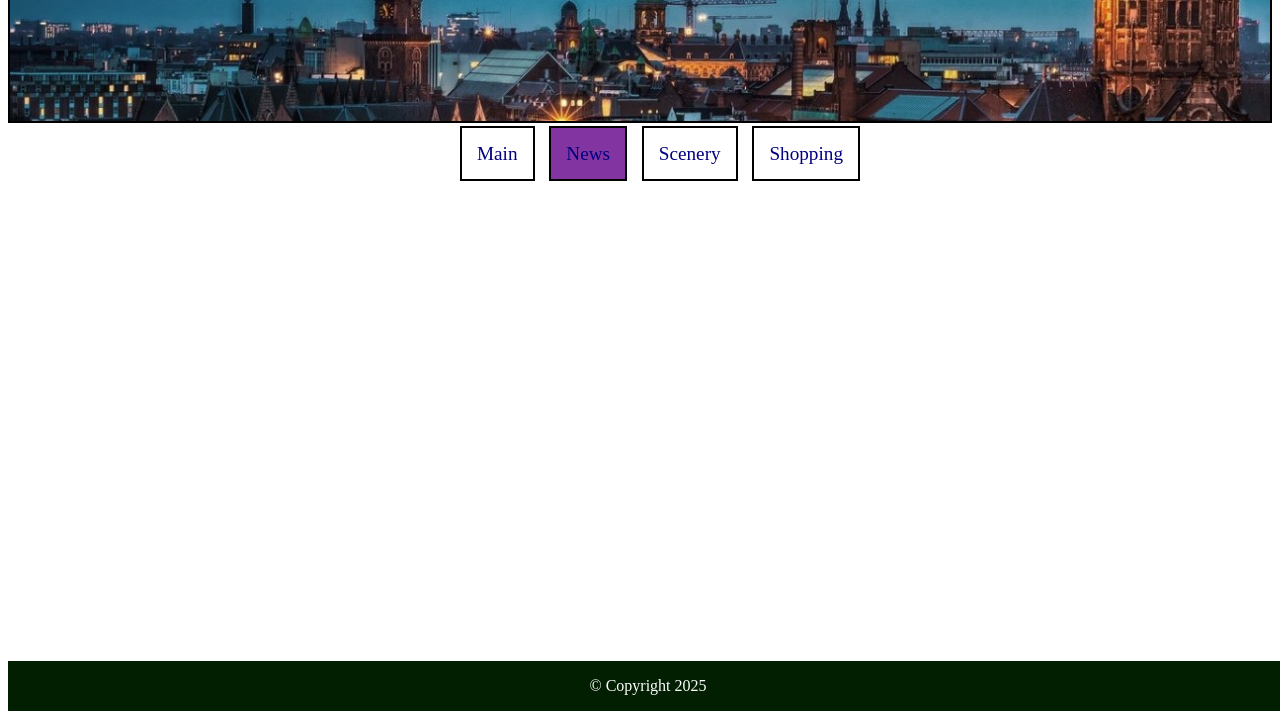
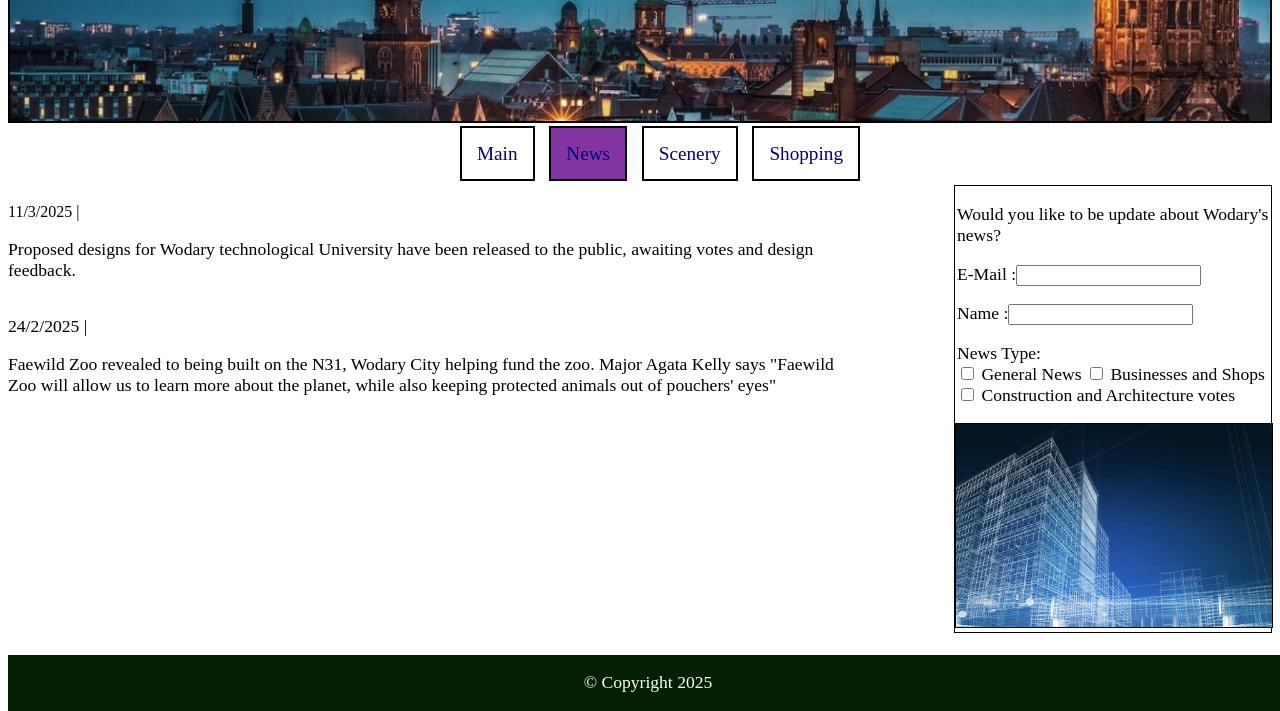
Before and after one commit to NiaNowak/WodaryWebsite, a plain HTML site: page news.html in a window 1280 px wide. Shown: the part 89-800 px from the top of the page. Drawn offline with Linux system fonts and the light colour scheme.

Commit message:
Major Update 1

```diff
--- a/news.html
+++ b/news.html
@@ -21,7 +21,33 @@
                 <li><a href="shops.html">Shopping</a></li>
             </ul>
         </nav>
+        <main>
+          <section style="float:left">
+               <p></p> 11/3/2025 |</p>
+               <p> Proposed designs for Wodary technological University have been released to the public, awaiting votes and design feedback. </p>
+          </section>
+          <section style="float:left">
+              <p> 24/2/2025 |</p>
+              <p> Faewild Zoo revealed to being built on the N31, Wodary City helping fund the zoo. Major Agata Kelly says "Faewild Zoo will allow
+            us to learn more about the planet, while also keeping protected animals out of pouchers' eyes"</p>
+          </section>
+        </main>
+        <aside style="width:25%">
+            <p> Would you like to be update about Wodary's news?</p>
+            <p>E-Mail :<input type="text"></p>
+            <p>Name :<input type="text"></p>
+            <p> News Type: <br>
+            <input type="checkbox" name="General" value="General">
+            <label for="General">General News</label>
+            <input type="checkbox" name="Business" value="Business">
+            <label for="Business">Businesses and Shops</label> <br>
+            <input type="checkbox" name="Construction" value="Construction">
+            <label for="Construction">Construction and Architecture votes</label>
+            </p>
 
+            <img style="border:1px solid black" height="50%" width="100%" src="images/blueprint.png" alt="Blueprints">
+
+        </aside>
         <footer>
             <p>&copy; Copyright 2025</p>
         </footer>
--- a/stylesheet/stylesheet.CSS
+++ b/stylesheet/stylesheet.CSS
@@ -1,3 +1,6 @@
+p{
+    font-size:1.1em;
+}
 header{
     background-image:url(../images/skyline.png);
     background-repeat:no-repeat;
@@ -42,6 +45,9 @@ aside{
     width:33%;
     float: right;
 }
+aside p{
+    margin-left:2px;
+}
 
 
 
```
Also changed, not shown: index.html (+4 -4 lines), scenery.html (+8 -2 lines), images/blueprint.png (added), images/canal.png (added), images/castleruin.png (added), 1 other file.
